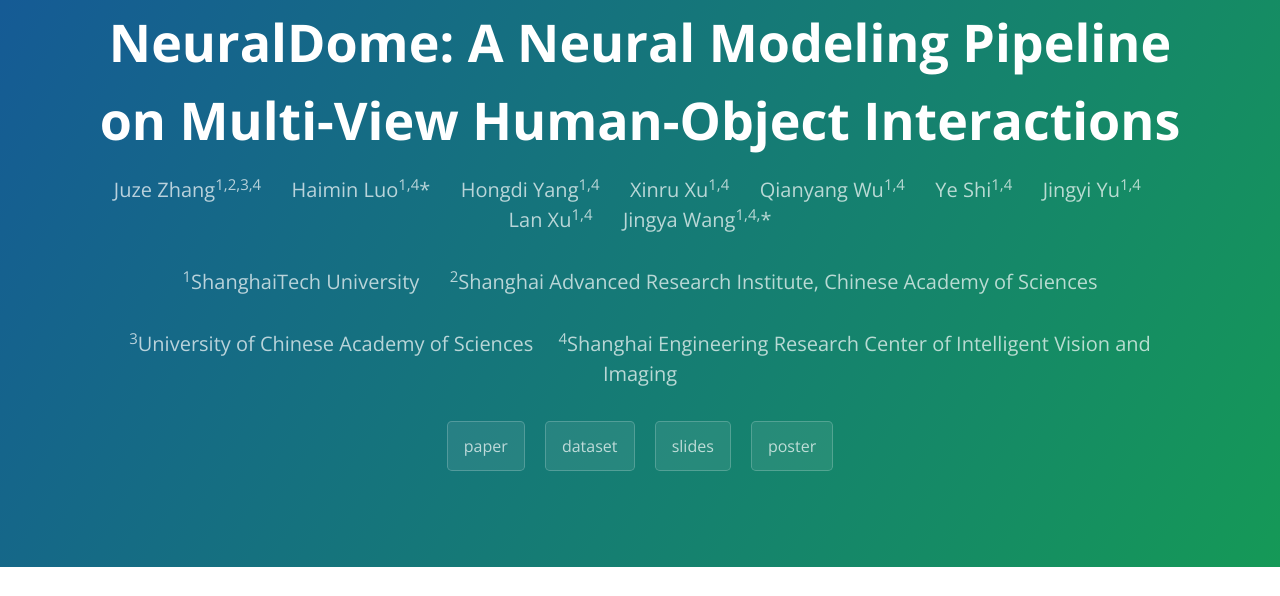
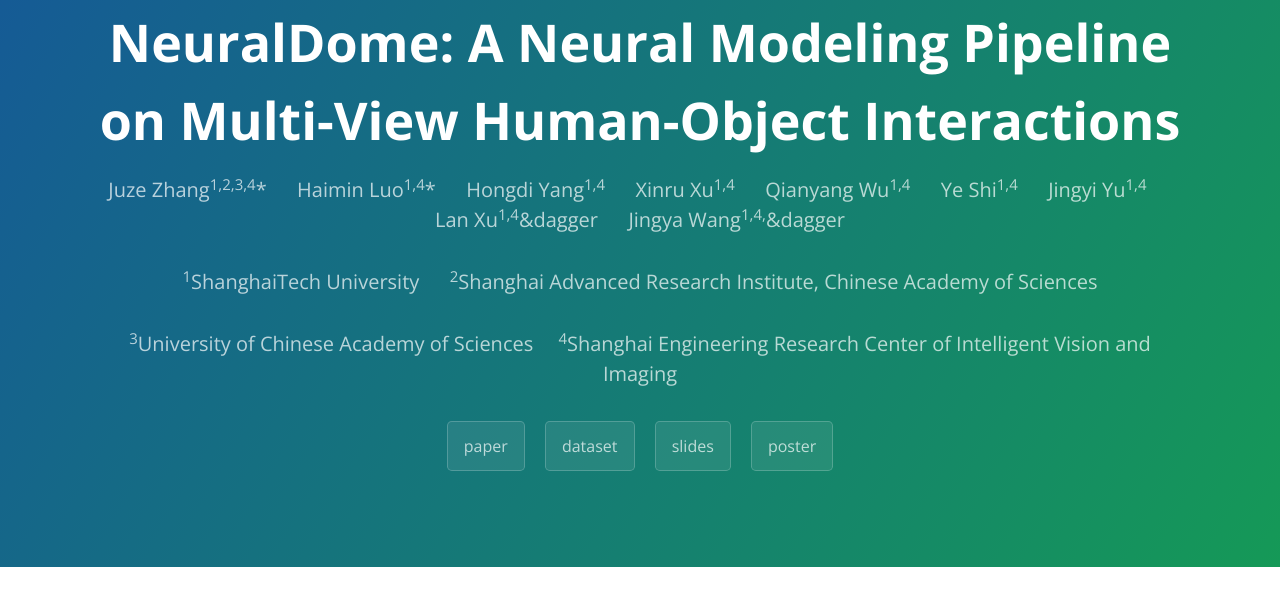
Before and after one commit to Juzezhang/NeuralDome, a website: page index.html in a window 1280 px wide. Shown: the part 168-764 px from the top of the page. Drawn offline with nearby package versions, Linux system fonts and the light colour scheme.

Commit message:
Update index.html

```diff
--- a/index.html
+++ b/index.html
@@ -14,7 +14,7 @@
       <h1 class=>CVPR 2023 </h1>
       <h1 class="project-name">NeuralDome: A Neural Modeling Pipeline on Multi-View Human-Object Interactions</h1>
 
-      <h2 class="project-tagline">Juze Zhang<sup>1,2,3,4</sup> &emsp; Haimin Luo<sup>1,4</sup>* &emsp; Hongdi Yang<sup>1,4</sup> &emsp; Xinru Xu<sup>1,4</sup> &emsp; Qianyang Wu<sup>1,4</sup> &emsp; Ye Shi<sup>1,4</sup> &emsp; Jingyi Yu<sup>1,4</sup> &emsp; Lan Xu<sup>1,4</sup> &emsp; Jingya Wang<sup>1,4,</sup>*</h2>
+      <h2 class="project-tagline">Juze Zhang<sup>1,2,3,4</sup>* &emsp; Haimin Luo<sup>1,4</sup>* &emsp; Hongdi Yang<sup>1,4</sup> &emsp; Xinru Xu<sup>1,4</sup> &emsp; Qianyang Wu<sup>1,4</sup> &emsp; Ye Shi<sup>1,4</sup> &emsp; Jingyi Yu<sup>1,4</sup> &emsp; Lan Xu<sup>1,4</sup>&dagger &emsp; Jingya Wang<sup>1,4,</sup>&dagger</h2>
       <h2 class="project-tagline"><sup>1</sup>ShanghaiTech University &emsp; <sup>2</sup>Shanghai Advanced Research Institute, Chinese Academy of Sciences </h2>
       <h2 class="project-tagline"><sup>3</sup>University of Chinese Academy of Sciences &emsp;<sup>4</sup>Shanghai Engineering Research Center of Intelligent Vision and Imaging</h2>
 
```
